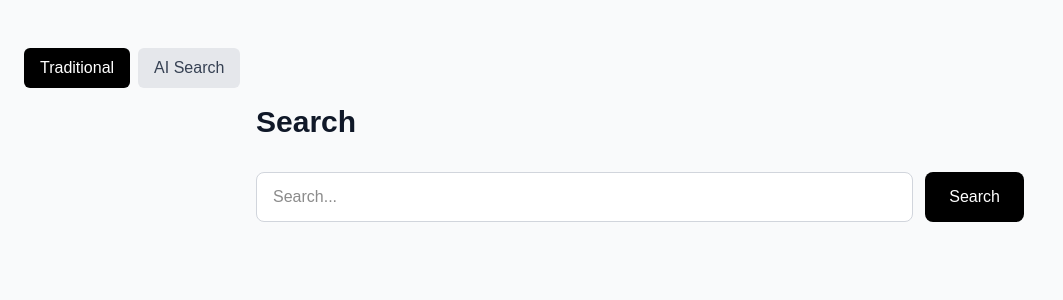
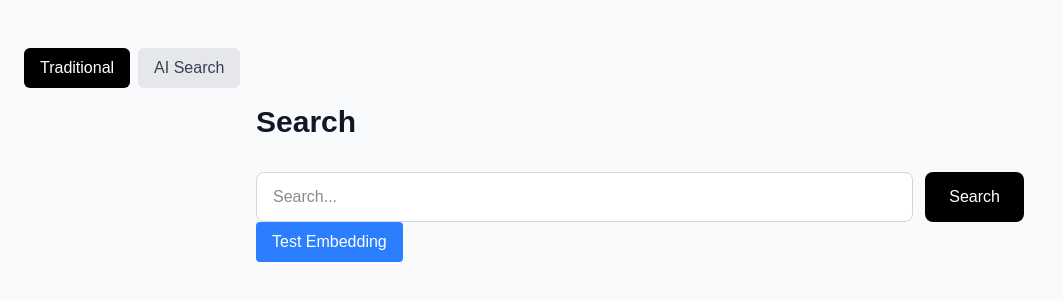
Before and after one commit to Santu-Yadav/ai-semantic-db-search, a Next.js app: page / in a window 1280 px wide. Shown: the top 300 px of the page, without its empty margins (0-1063 px from the left). Built offline with nearby package versions, Linux system fonts and the light colour scheme.

Commit message:
feat: add Gemini embedding generation for semantic search

```diff
--- /dev/null
+++ b/src/app/api/embedding-test/route.ts
@@ -0,0 +1,32 @@
+import { GoogleGenAI } from "@google/genai";
+
+const ai = new GoogleGenAI({
+  apiKey: process.env.GEMINI_API_KEY,
+});
+
+export async function POST(request: Request) {
+  const { texts } = await request.json();
+
+  if (!Array.isArray(texts) || texts.length === 0) {
+    return Response.json({ error: "Texts are required" }, { status: 400 });
+  }
+
+  const response = await ai.models.embedContent({
+    model: "gemini-embedding-001",
+    contents: texts,
+    config: {
+      taskType: "SEMANTIC_SIMILARITY",
+    },
+  });
+
+  const embeddings = (response.embeddings ?? []).map(
+    (embedding) => embedding.values ?? [],
+  );
+
+  console.log("Number of embeddings:", embeddings.length);
+  console.log("Dimensions:", embeddings[0]?.length);
+
+  return Response.json({
+    embeddings,
+  });
+}
--- a/src/app/page.tsx
+++ b/src/app/page.tsx
@@ -18,6 +18,28 @@ export default function Home() {
   const [activeSuggestionIndex, setActiveSuggestionIndex] = useState(-1);
   const [searchMode, setSearchMode] = useState<SearchMode>("traditional");
   const [aiAnswer, setAiAnswer] = useState("");
+
+  async function testEmbedding() {
+    const texts = [
+      "React is a JavaScript library for building user interfaces.",
+      "React helps developers create reusable UI components.",
+      "PostgreSQL is a relational database system.",
+    ];
+
+    const response = await fetch("/api/embedding-test", {
+      method: "POST",
+      headers: {
+        "Content-Type": "application/json",
+      },
+      body: JSON.stringify({ texts }),
+    });
+
+    const data = await response.json();
+
+    console.log("Embedding response:", data);
+    console.log("Number of embeddings:", data.embeddings.length);
+    console.log("Dimensions:", data.embeddings[0].length);
+  }
 
   async function handleSearch(searchQuery: string) {
     if (searchMode === "ai") {
@@ -196,6 +218,14 @@ export default function Home() {
         </div>
         <RecentSearches searches={recentSearches} onSelect={handleSearch} />
         <SearchResults results={results} query={query} aiAnswer={aiAnswer} />
+
+        <button
+          type="button"
+          onClick={testEmbedding}
+          className="rounded bg-blue-500 px-4 py-2 text-white"
+        >
+          Test Embedding
+        </button>
       </div>
     </main>
   );
--- a/src/components/search/SearchResults.tsx
+++ b/src/components/search/SearchResults.tsx
@@ -18,8 +18,7 @@ export default function SearchResults({
         <p className="mb-4 text-sm text-gray-500">AI answer for "{query}"</p>
 
         <article className="rounded-lg border border-gray-200 bg-white p-5">
-          {/* <p className="text-sm text-gray-700">{aiAnswer}</p> */}
-          <ReactMarkdown>ReactMarkdown</ReactMarkdown>
+          <ReactMarkdown>{aiAnswer}</ReactMarkdown>
         </article>
       </section>
     );
```
